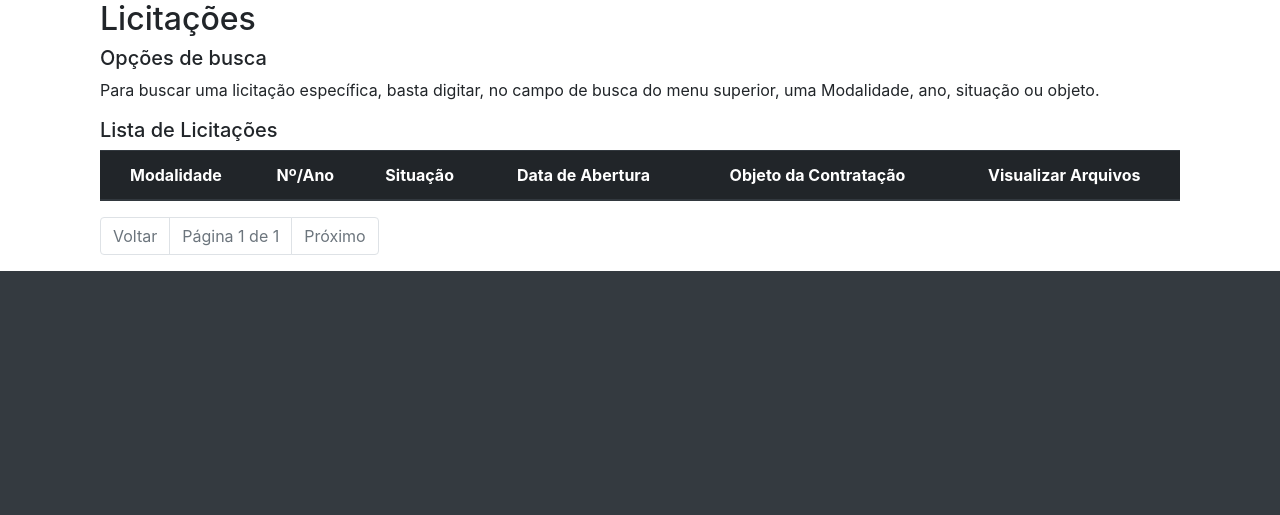
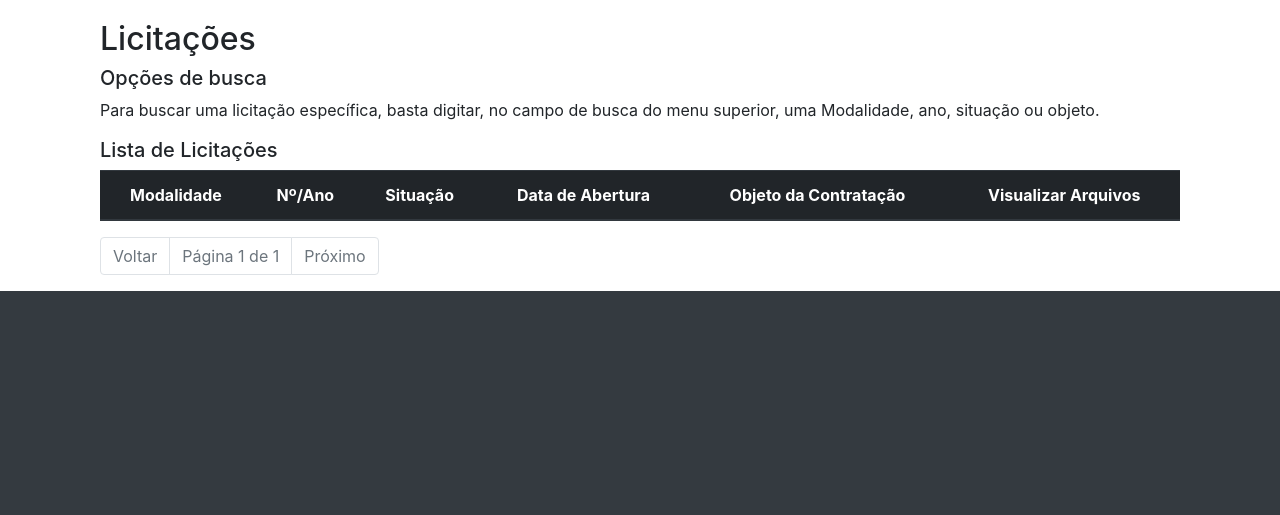
Before and after one commit to NivSoft/transpy, a Django app: page /licitacao/ in a window 1280 px wide. Shown: the part 86-601 px from the top of the page. Run offline with Django 3.2, Linux system fonts and the light colour scheme; data that the repository does not hold is empty; some libraries are stand-ins or nearby versions.

Commit message:
Atualização

```diff
--- a/templates/licitacao/home.html
+++ b/templates/licitacao/home.html
@@ -9,7 +9,7 @@
 
 {% endblock %}
 {% block conteudo %}
-<div class="container mx-auto">
+<div class="container" style="margin-top: 20px">
 <h2>Licitações</h2>
 <h5>Opções de busca</h5>
 <p>Para buscar uma licitação específica, basta digitar, no campo de busca do menu superior, uma Modalidade, ano, situação ou objeto.</p>
```
